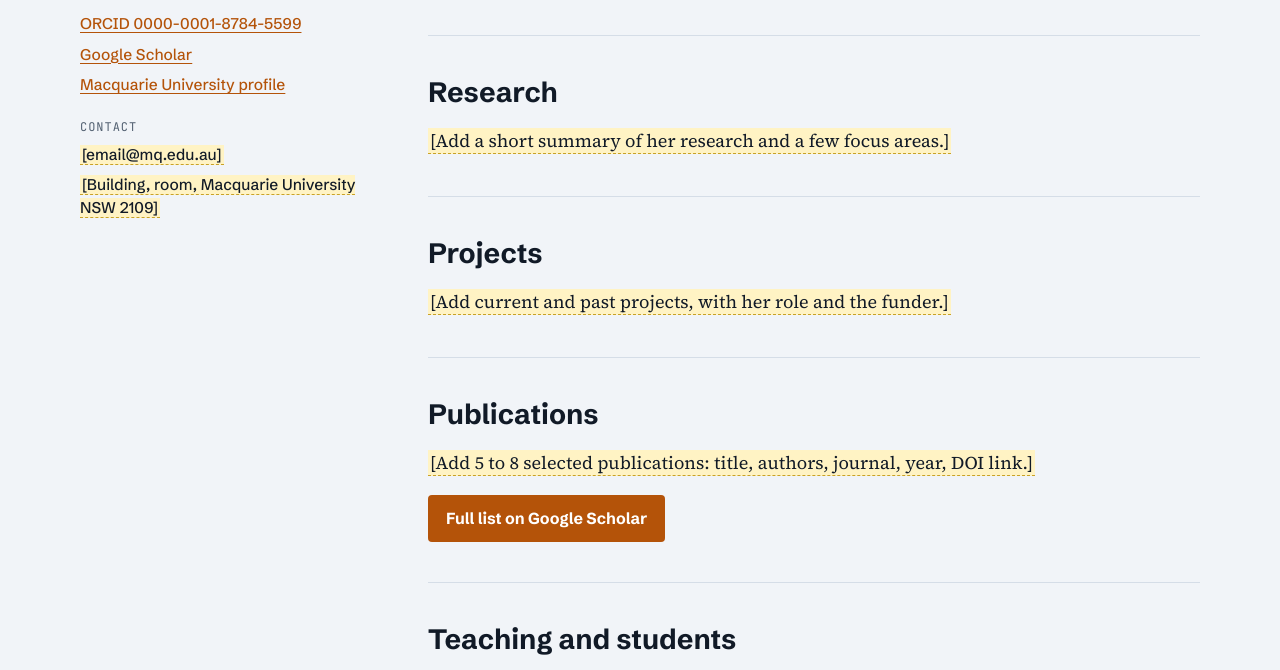
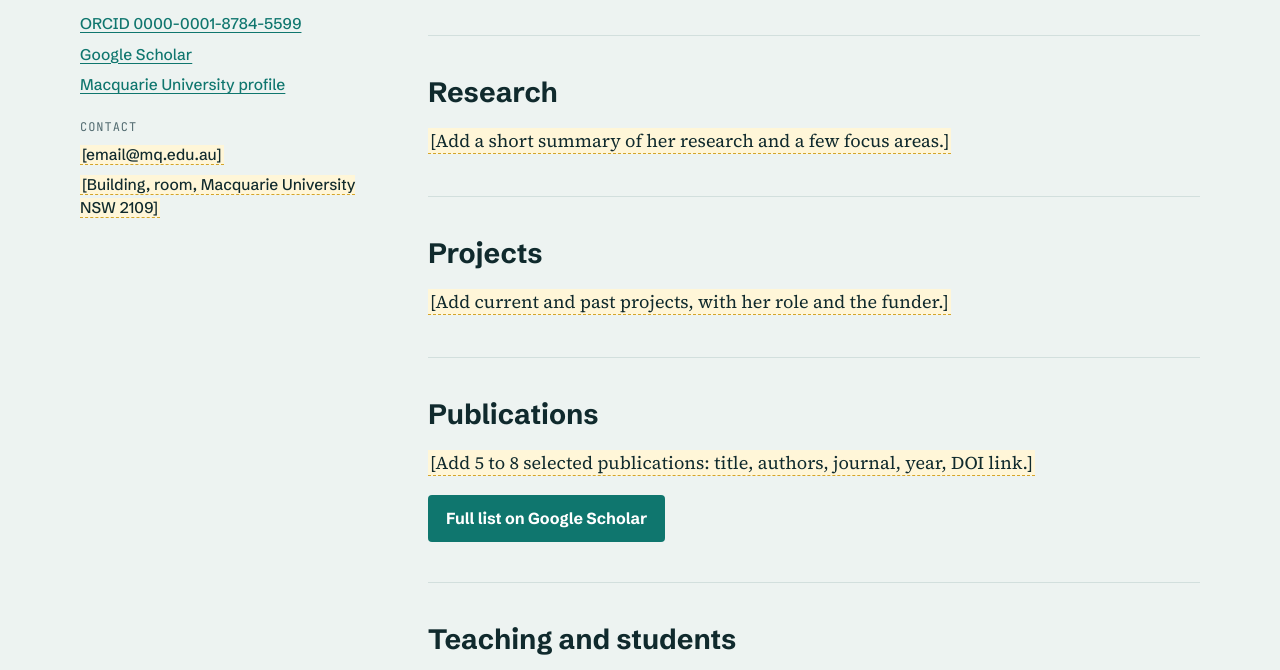
Before and after one commit to yashxp10/research-group-site, a plain HTML site: page profile.html in a window 1280 px wide. Shown: the part 567-1237 px from the top of the page. Drawn offline with Linux system fonts and the light colour scheme.

Commit message:
Revise color variables in profile.html
Updated CSS variables for improved color scheme and contrast.

```diff
--- a/profile.html
+++ b/profile.html
@@ -12,15 +12,16 @@
 <style>
 /* Layout: sticky identity sidebar on the left (photo, links, contact), one reading column on the right with a tab-style section index. Single person, academic profile. */
 :root {
-  --bg: #f1f4f8;
-  --surface: #ffffff;
-  --fg: #111a27;
-  --muted: #526071;
-  --line: #d5dde7;
-  --accent: #b45309;
+  --bg: #edf3f1;
+  --surface: #fbfdfc;
+  --fg: #102a2d;
+  --muted: #526b70;
+  --line: #d2dfdd;
+  --accent: #0f766e;
   --accent-ink: #ffffff;
-  --ph-bg: #fff3c4;
-  --ph-line: #c9a227;
+  --sun: #b56210;
+  --ph-bg: #fff6d8;
+  --ph-line: #d4a52b;
   --font-display: "Schibsted Grotesk", "Segoe UI", system-ui, sans-serif;
   --font-body: "Source Serif 4", Georgia, "Times New Roman", serif;
   --font-mono: "JetBrains Mono", ui-monospace, Menlo, monospace;
```
